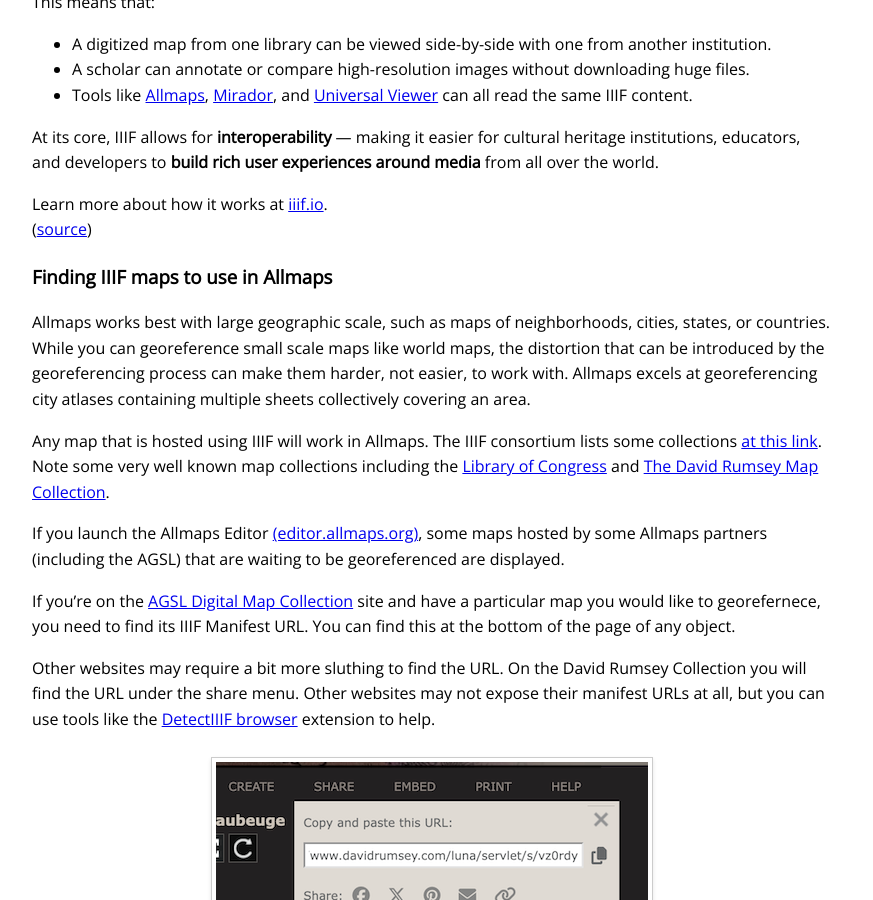
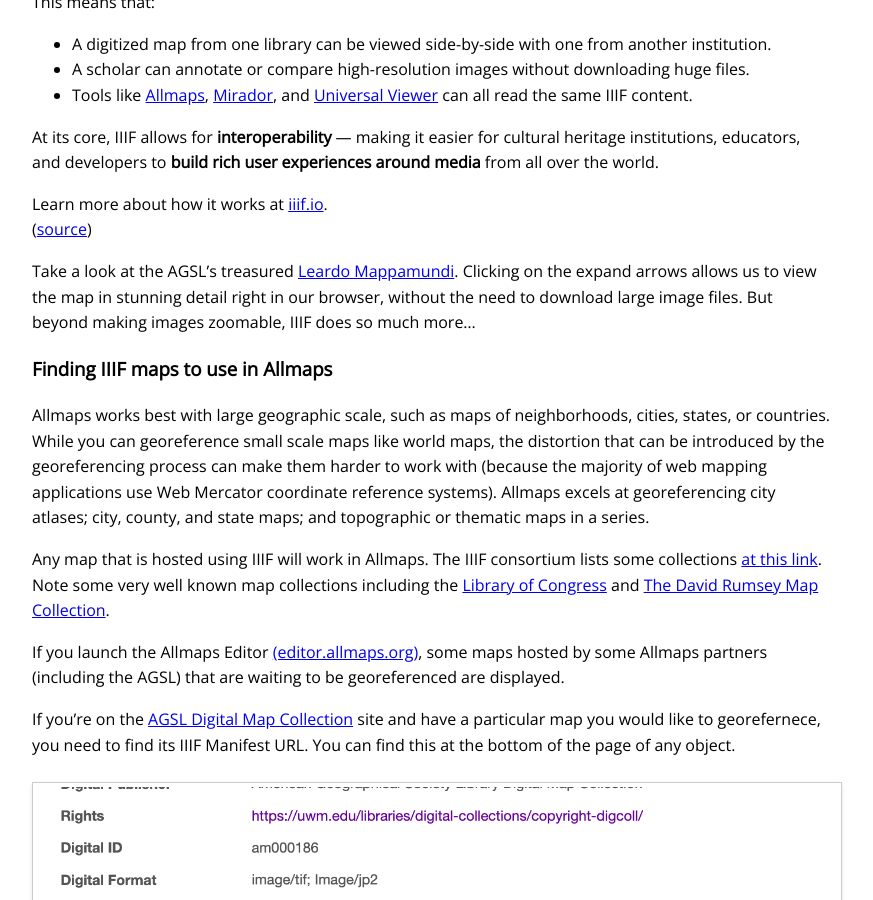
Before and after one commit to UWM-Libraries/allmaps-intro-workshop, a Jekyll site: the page built from Georef-and-IIIF.md, in a window 1280 px wide and 900 px high, scrolled down 2643 px. Shown: the whole window, without its empty margins (208-1081 px from the left). Built offline with Jekyll 4.4.1, drawn with Linux system fonts in a browser that asks for light colours.

Commit message:
add manifest URL image

```diff
--- a/Georef-and-IIIF.md
+++ b/Georef-and-IIIF.md
@@ -76,19 +76,28 @@
 Learn more about how it works at [iiif.io](https://iiif.io/get-started/how-iiif-works/).
 ([source](https://iiif.io/get-started/how-iiif-works/))
 
+Take a look at the AGSL's treasured [Leardo Mappamundi](https://collections.lib.uwm.edu/digital/collection/agdm/id/538/).
+Clicking on the expand arrows allows us to view the map in stunning detail right in our browser, without the need to download large image files.
+But beyond making images zoomable, IIIF does so much more...
+
 
 ### Finding IIIF maps to use in Allmaps
 
-Allmaps works best with large geographic scale, such as maps of neighborhoods, cities, states, or countries. While you can georeference small scale maps like world maps, the distortion that can be introduced by the georeferencing process can make them harder, not easier, to work with.
-Allmaps excels at georeferencing city atlases containing multiple sheets collectively covering an area.
+Allmaps works best with large geographic scale, such as maps of neighborhoods, cities, states, or countries. While you can georeference small scale maps like world maps, the distortion that can be introduced by the georeferencing process can make them harder to work with
+(because the majority of web mapping applications use Web Mercator coordinate reference systems). Allmaps excels at georeferencing city atlases; city, county, and state maps; and topographic or thematic maps in a series.
 
 Any map that is hosted using IIIF will work in Allmaps.
-The IIIF consortium lists some collections [at this link](https://iiif.io/guides/finding_resources/). Note some very well known map collections including the [Library of Congress](https://www.loc.gov/maps) and [The David Rumsey Map Collection](https://www.davidrumsey.com/luna/servlet/view/all).
+The IIIF consortium lists some collections [at this link](https://iiif.io/guides/finding_resources/). Note some very well known map collections including
+the [Library of Congress](https://www.loc.gov/maps) and [The David Rumsey Map Collection](https://www.davidrumsey.com/luna/servlet/view/all).
 
-If you launch the Allmaps Editor [(editor.allmaps.org)](https://editor.allmaps.org), some maps hosted by some Allmaps partners (including the AGSL) that are waiting to be georeferenced are displayed.
+If you launch the Allmaps Editor [(editor.allmaps.org)](https://editor.allmaps.org),
+some maps hosted by some Allmaps partners (including the AGSL) that are waiting to be georeferenced are displayed.
 
-If you're on the [AGSL Digital Map Collection](https://uwm.edu/lib-collections/agsl-digital-map-collection/) site and have a particular map you would like to georefernece, you need to find its IIIF Manifest URL.
+If you're on the [AGSL Digital Map Collection](https://uwm.edu/lib-collections/agsl-digital-map-collection/)
+site and have a particular map you would like to georefernece, you need to find its IIIF Manifest URL.
 You can find this at the bottom of the page of any object.
+
+![Image](images/manifestURL.png)
 
 Other websites may require a bit more sluthing to find the URL. On the David Rumsey Collection you will find the URL under the share menu. Other websites may not expose their manifest URLs at all, but you can use tools like the [DetectIIIF browser](https://seige.digital/en/detektiiif/) extension to help.
 
```
Also changed, not shown: images/manifestURL.png (added).
